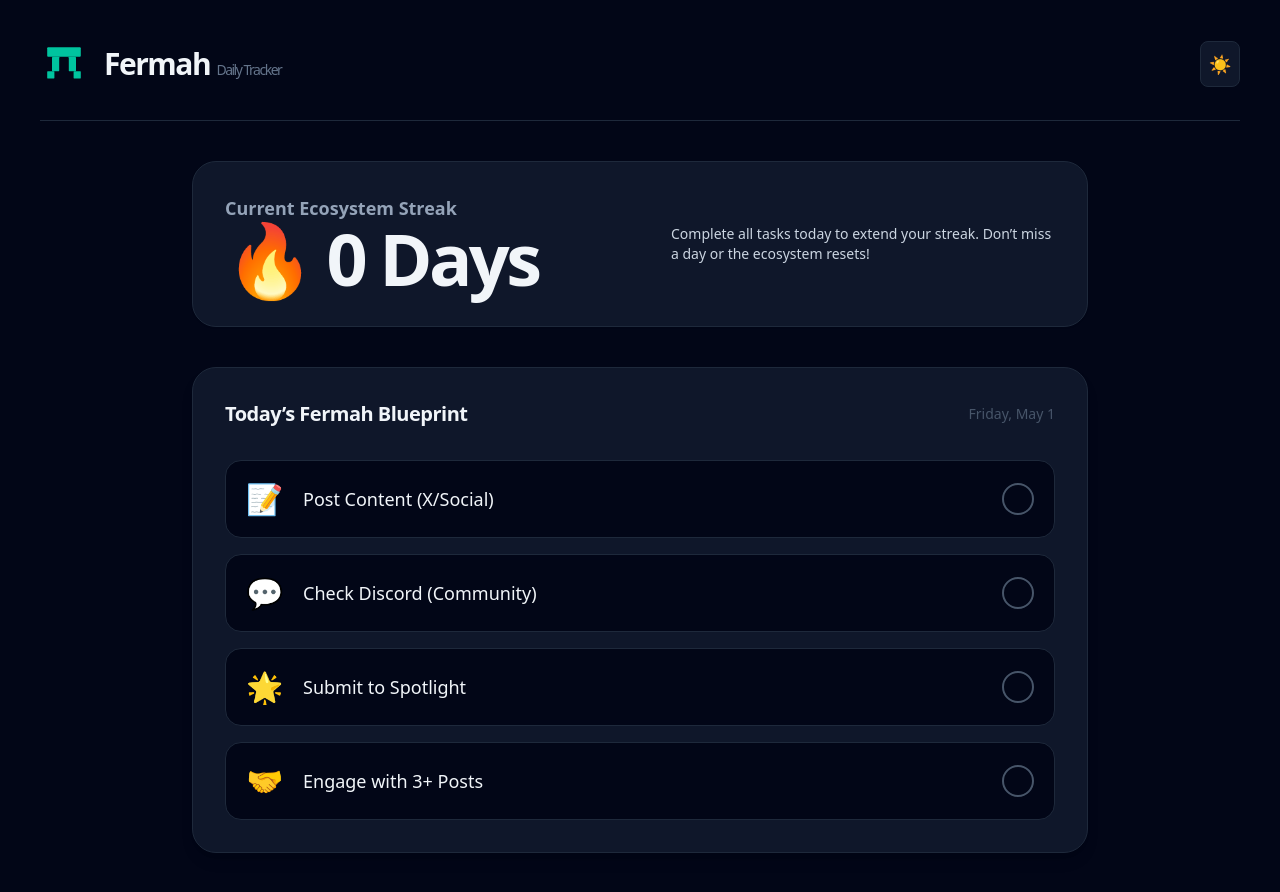
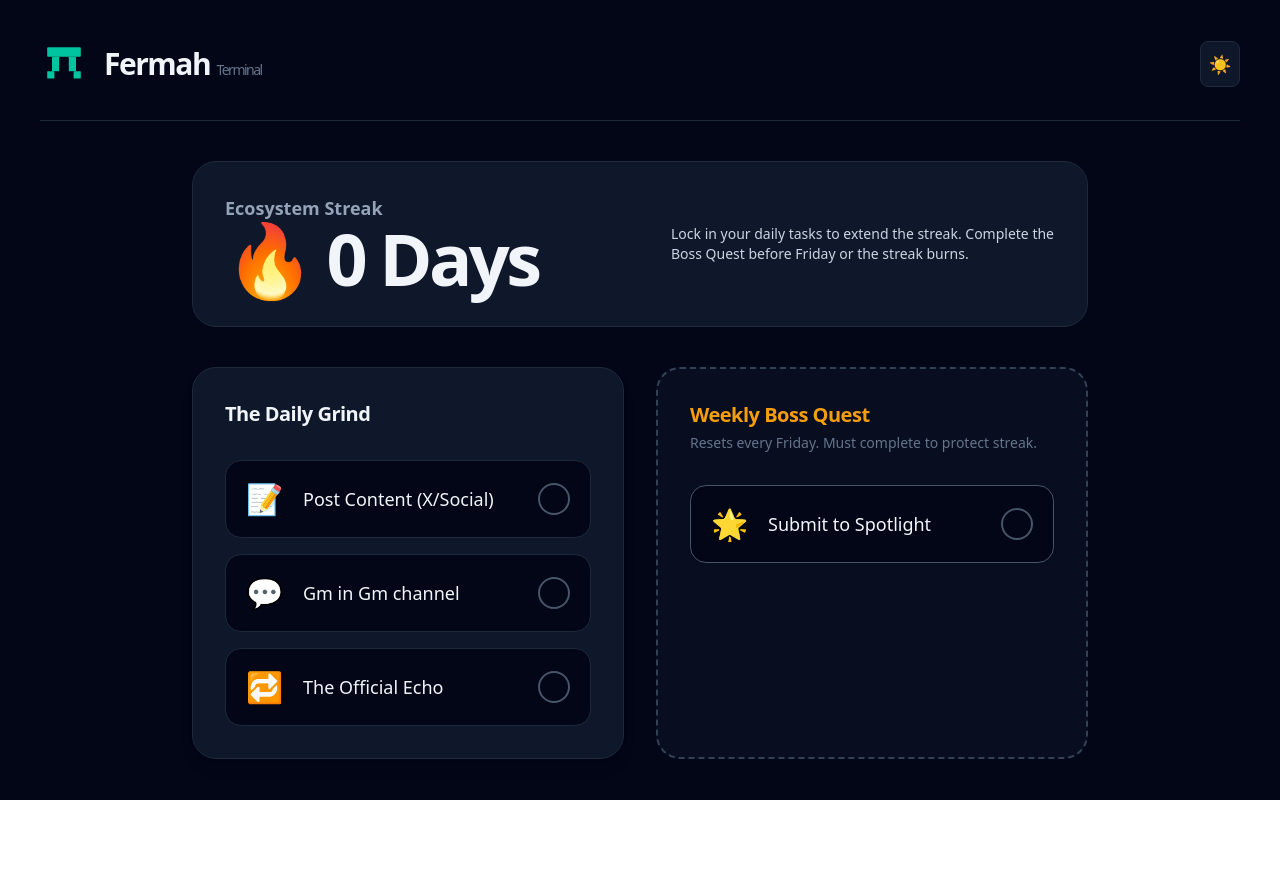
Before and after one commit to Web3Percy/FERMAH-DAILY-TRACKER, a Next.js app: page / in a window 1280 px wide. After the commit the page ends 800 px from the top, so only its background shows below. Built offline with nearby package versions, Linux system fonts and the light colour scheme.

Commit message:
Update page.tsx

```diff
--- a/app/page.tsx
+++ b/app/page.tsx
@@ -3,19 +3,35 @@
 import { useState, useEffect } from 'react';
 
 const DAILY_TASKS = [
-  { id: 'post', label: 'Post Content (X/Social)', icon: '📝' },
-  { id: 'discord', label: 'Check Discord (Community)', icon: '💬' },
-  { id: 'spotlight', label: 'Submit to Spotlight', icon: '🌟' },
-  { id: 'engage', label: 'Engage with 3+ Posts', icon: '🤝' },
+  { id: 'post', label: 'Post Content (X/Social)', icon: '📝', placeholder: 'https://x.com/yourhandle/status/...' },
+  { id: 'gm', label: 'Gm in Gm channel', icon: '💬', placeholder: 'https://discord.com/channels/1266746067265916978/1277635543034757130/...' },
+  { id: 'echo', label: 'The Official Echo', icon: '🔁', placeholder: 'https://x.com/yourhandle/status/...' },
 ];
 
+const WEEKLY_TASK = {
+  id: 'spotlight',
+  label: 'Submit to Spotlight',
+  icon: '🌟',
+  placeholder: 'https://discord.com/channels/1266746067265916978/1285714079087988797/...'
+};
+
+// Utilities for Date Math
 const getLocalToday = () => {
   const d = new Date();
   return `${d.getFullYear()}-${String(d.getMonth() + 1).padStart(2, '0')}-${String(d.getDate()).padStart(2, '0')}`;
 };
 
+const getMostRecentFriday = () => {
+  const d = new Date();
+  const dayOfWeek = d.getDay(); // Sun=0, Mon=1, ..., Fri=5, Sat=6
+  const daysToSubtract = (dayOfWeek + 2) % 7;
+  d.setDate(d.getDate() - daysToSubtract);
+  return `${d.getFullYear()}-${String(d.getMonth() + 1).padStart(2, '0')}-${String(d.getDate()).padStart(2, '0')}`;
+};
+
 export default function FermahTracker() {
-  const [completedTasks, setCompletedTasks] = useState<Record<string, boolean>>({});
+  const [completedDailyTasks, setCompletedDailyTasks] = useState<Record<string, boolean>>({});
+  const [spotlightDone, setSpotlightDone] = useState(false);
   const [currentStreak, setCurrentStreak] = useState(0);
   const [theme, setTheme] = useState<'light' | 'dark'>('dark');
   const [hydrated, setHydrated] = useState(false);
@@ -26,6 +42,7 @@
   const [verifyError, setVerifyError] = useState('');
 
   useEffect(() => {
+    // Theme setup
     const storedTheme = localStorage.getItem('fermah-theme') as 'light' | 'dark' | null;
     if (storedTheme) {
       setTheme(storedTheme);
@@ -35,28 +52,48 @@
     }
 
     const today = getLocalToday();
+    const currentFriday = getMostRecentFriday();
+
     const dataStr = localStorage.getItem('fermah-data');
-    let data = dataStr ? JSON.parse(dataStr) : { lastCheckIn: '', tasks: {}, streak: 0, lastStreakDate: '' };
+    let data = dataStr ? JSON.parse(dataStr) : {
+      lastCheckIn: '',
+      dailyTasks: {},
+      spotlightDone: false,
+      currentCycle: currentFriday,
+      streak: 0,
+      lastStreakDate: ''
+    };
 
+    // 1. Weekly Boss Quest Check (The Friday Reset)
+    if (data.currentCycle !== currentFriday) {
+      if (!data.spotlightDone) {
+        data.streak = 0; // Burn streak if weekly quest was missed
+      }
+      data.currentCycle = currentFriday;
+      data.spotlightDone = false; // Reset the quest for the new week
+    }
+
+    // 2. Daily Grind Check
     if (data.lastCheckIn !== today) {
       const yesterday = new Date();
       yesterday.setDate(yesterday.getDate() - 1);
       const yesterdayStr = `${yesterday.getFullYear()}-${String(yesterday.getMonth() + 1).padStart(2, '0')}-${String(yesterday.getDate()).padStart(2, '0')}`;
 
-      const allDoneYesterday = DAILY_TASKS.every(task => data.tasks[task.id]);
+      const allDoneYesterday = DAILY_TASKS.every(task => data.dailyTasks[task.id]);
 
       if (data.lastCheckIn === yesterdayStr && allDoneYesterday) {
-        // Streak continues
-      } else {
-        data.streak = 0;
+        // Streak survives the daily check
+      } else if (data.lastCheckIn !== '') {
+        data.streak = 0; // Burn streak if a day was skipped
       }
 
-      data.tasks = {};
+      data.dailyTasks = {};
       data.lastCheckIn = today;
-      localStorage.setItem('fermah-data', JSON.stringify(data));
     }
 
-    setCompletedTasks(data.tasks);
+    localStorage.setItem('fermah-data', JSON.stringify(data));
+    setCompletedDailyTasks(data.dailyTasks);
+    setSpotlightDone(data.spotlightDone);
     setCurrentStreak(data.streak);
     setHydrated(true);
   }, []);
@@ -68,8 +105,8 @@
     localStorage.setItem('fermah-theme', newTheme);
   };
 
-  const handleInitiateVerify = (taskId: string) => {
-    if (completedTasks[taskId]) return;
+  const handleInitiateVerify = (taskId: string, isDone: boolean) => {
+    if (isDone) return;
     if (verifyingTaskId === taskId) {
       setVerifyingTaskId(null);
       setVerifyError('');
@@ -81,12 +118,12 @@
   };
 
   const handleConfirmVerify = async (taskId: string) => {
-    if (taskId === 'post') {
+    // 1. X/Social Verifications
+    if (taskId === 'post' || taskId === 'echo') {
       if (!verifyUrl.includes('x.com') && !verifyUrl.includes('twitter.com')) {
         setVerifyError('Please paste a valid X/Twitter link.');
         return;
       }
-
       setIsVerifying(true);
       setVerifyError('');
 
@@ -96,53 +133,57 @@
           headers: { 'Content-Type': 'application/json' },
           body: JSON.stringify({ url: verifyUrl })
         });
+        const responseData = await res.json();
 
-        const data = await res.json();
-
-        if (data.success) {
-          finalizeTask(taskId);
+        if (responseData.success) {
+          finalizeTask(taskId, false);
         } else {
-          setVerifyError(data.error || 'Verification failed. Make sure the tweet is public.');
+          setVerifyError(responseData.error || 'Verification failed. Make sure the tweet is public.');
         }
       } catch (err) {
         setVerifyError('Network error connecting to verification server.');
       }
       setIsVerifying(false);
 
-    } else if (taskId === 'discord') {
-      // The Ultimate Content Channel Lock
-      const fermahServerId = '1266746067265916978';
-      const fermahContentChannelId = '1285714079087988797';
-
-      if (!verifyUrl.includes(`discord.com/channels/${fermahServerId}/${fermahContentChannelId}/`)) {
-        setVerifyError('Invalid link. You must paste a message link from the designated content channel.');
+    // 2. Discord Verifications
+    } else if (taskId === 'gm') {
+      if (!verifyUrl.includes('discord.com/channels/1266746067265916978/1277635543034757130/')) {
+        setVerifyError('Invalid link. You must paste a message link from the GM channel.');
         return;
       }
-
       setIsVerifying(true);
       setVerifyError('');
+      setTimeout(() => { finalizeTask(taskId, false); setIsVerifying(false); }, 600);
 
-      setTimeout(() => {
-        finalizeTask(taskId);
-        setIsVerifying(false);
-      }, 600);
-
-    } else {
-      finalizeTask(taskId);
+    } else if (taskId === 'spotlight') {
+      if (!verifyUrl.includes('discord.com/channels/1266746067265916978/1285714079087988797/')) {
+        setVerifyError('Invalid link. You must paste a message link from the designated Spotlight channel.');
+        return;
+      }
+      setIsVerifying(true);
+      setVerifyError('');
+      setTimeout(() => { finalizeTask(taskId, true); setIsVerifying(false); }, 600);
     }
   };
 
-  const finalizeTask = (taskId: string) => {
+  const finalizeTask = (taskId: string, isWeekly: boolean) => {
     const today = getLocalToday();
     const dataStr = localStorage.getItem('fermah-data');
-    let data = dataStr ? JSON.parse(dataStr) : { lastCheckIn: today, tasks: {}, streak: 0, lastStreakDate: '' };
+    let data = dataStr ? JSON.parse(dataStr) : null;
+    if (!data) return;
 
-    data.tasks[taskId] = true;
-    setCompletedTasks(data.tasks);
+    if (isWeekly) {
+      data.spotlightDone = true;
+      setSpotlightDone(true);
+    } else {
+      data.dailyTasks[taskId] = true;
+      setCompletedDailyTasks(data.dailyTasks);
+    }
 
-    const todayFinished = DAILY_TASKS.every(task => data.tasks[task.id]);
+    // Evaluate Streak ONLY based on daily tasks being done
+    const allDailyDone = DAILY_TASKS.every(task => data.dailyTasks[task.id]);
 
-    if (todayFinished && data.lastStreakDate !== today) {
+    if (allDailyDone && data.lastStreakDate !== today) {
       data.streak += 1;
       data.lastStreakDate = today;
       setCurrentStreak(data.streak);
@@ -163,7 +204,7 @@
     </svg>
   );
 
-  const allTasksDone = hydrated && DAILY_TASKS.every(task => completedTasks[task.id]);
+  const allDailyTasksDone = hydrated && DAILY_TASKS.every(task => completedDailyTasks[task.id]);
 
   return (
     <div className={`${theme} min-h-screen font-sans`}>
@@ -172,7 +213,7 @@
           <div className="flex items-center gap-4">
             <FermahLogoPi className="w-12 h-12" />
             <h1 className="text-2xl md:text-3xl font-bold tracking-tighter">
-              Fermah <span className="text-sm font-medium text-slate-500 dark:text-slate-500">Daily Tracker</span>
+              Fermah <span className="text-sm font-medium text-slate-500 dark:text-slate-500">Terminal</span>
             </h1>
           </div>
           <button
@@ -187,43 +228,42 @@
           {hydrated && (
             <section className="bg-white dark:bg-slate-900 p-8 rounded-3xl border border-slate-200 dark:border-slate-800 shadow-sm flex flex-col md:flex-row items-center justify-between gap-6 text-center md:text-left">
               <div>
-                <h2 className="text-lg font-semibold text-slate-500 dark:text-slate-400">Current Ecosystem Streak</h2>
+                <h2 className="text-lg font-semibold text-slate-500 dark:text-slate-400">Ecosystem Streak</h2>
                 <div className="flex items-center justify-center md:justify-start gap-4">
-                    <p className={`text-6xl md:text-7xl font-extrabold tracking-tighter ${allTasksDone ? 'text-[#00C49F]' : ''}`}>
+                    <p className={`text-6xl md:text-7xl font-extrabold tracking-tighter ${allDailyTasksDone ? 'text-[#00C49F]' : ''}`}>
                     🔥 {currentStreak} Days
                     </p>
                 </div>
               </div>
-              {allTasksDone ? (
+              {allDailyTasksDone ? (
                 <div className="bg-[#00C49F]/10 text-[#00C49F] px-5 py-3 rounded-xl font-bold border border-[#00C49F]/30 flex items-center gap-2">
-                  <span>✅</span> Perfect Day Complete!
+                  <span>✅</span> Daily Grid Complete
                 </div>
               ) : (
                 <p className="text-slate-600 dark:text-slate-300 max-w-sm text-sm">
-                  Complete all tasks today to extend your streak. Don’t miss a day or the ecosystem resets!
+                  Lock in your daily tasks to extend the streak. Complete the Boss Quest before Friday or the streak burns.
                 </p>
               )}
             </section>
           )}
 
           {hydrated && (
+            <div className="grid grid-cols-1 md:grid-cols-2 gap-8">
+              {/* DAILY GRIND SECTION */}
               <section className="bg-white dark:bg-slate-900 p-8 rounded-3xl border border-slate-200 dark:border-slate-800 shadow-lg">
                 <div className="flex items-center justify-between mb-8">
-                <h3 className="text-xl font-bold tracking-tight">Today’s Fermah Blueprint</h3>
-                <span className="text-sm font-medium text-slate-400 dark:text-slate-600">
-                  {new Date().toLocaleDateString('en-US', { weekday: 'long', month: 'short', day: 'numeric' })}
-                </span>
+                  <h3 className="text-xl font-bold tracking-tight">The Daily Grind</h3>
                 </div>
 
                 <div className="space-y-4">
                   {DAILY_TASKS.map((task) => {
-                  const isChecked = completedTasks[task.id] || false;
+                    const isChecked = completedDailyTasks[task.id] || false;
                     const isVerifyingThis = verifyingTaskId === task.id;
 
                     return (
                       <div key={task.id} className="flex flex-col gap-2">
                         <div
-                        onClick={() => handleInitiateVerify(task.id)}
+                          onClick={() => handleInitiateVerify(task.id, isChecked)}
                           className={`flex items-center gap-5 p-5 rounded-2xl bg-slate-100 dark:bg-slate-950 border transition cursor-pointer ${
                             isChecked
                               ? 'border-[#00C49F]/50 opacity-80 cursor-not-allowed'
@@ -231,11 +271,9 @@
                           }`}
                         >
                           <div className={`text-3xl ${isChecked ? 'grayscale opacity-50' : ''}`}>{task.icon}</div>
-
                           <label className={`flex-grow text-lg font-medium cursor-pointer ${isChecked ? 'text-slate-500 line-through' : ''}`}>
                             {task.label}
                           </label>
-
                           <div className={`w-8 h-8 rounded-full border-2 flex items-center justify-center transition-all ${
                               isChecked ? 'bg-[#00C49F] border-[#00C49F]' : 'border-slate-400 dark:border-slate-600'
                             }`}
@@ -249,25 +287,16 @@
                         </div>
 
                         {isVerifyingThis && !isChecked && (
-                        <div className="p-4 bg-slate-50 dark:bg-slate-900 border border-slate-200 dark:border-slate-800 rounded-xl ml-4 mr-4 flex flex-col gap-3 animate-in slide-in-from-top-2">
-                          <p className="text-sm text-slate-500 font-medium">
-                            {task.id === 'post' ? 'Paste the link to your X post to verify:' :
-                             task.id === 'discord' ? 'Paste your Fermah Discord message link:' :
-                             'Mark this task as complete?'}
-                          </p>
-
-                          {(task.id === 'post' || task.id === 'discord') && (
+                          <div className="p-4 bg-slate-50 dark:bg-slate-900 border border-slate-200 dark:border-slate-800 rounded-xl ml-4 mr-4 flex flex-col gap-3">
+                            <p className="text-sm text-slate-500 font-medium">Paste your link to verify:</p>
                             <input
                               type="url"
-                              placeholder={task.id === 'post' ? "https://x.com/yourhandle/status/..." : "https://discord.com/channels/1266746067265916978/1285714079087988797/..."}
+                              placeholder={task.placeholder}
                               value={verifyUrl}
                               onChange={(e) => setVerifyUrl(e.target.value)}
                               className="w-full p-3 rounded-lg bg-white dark:bg-slate-950 border border-slate-300 dark:border-slate-700 focus:outline-none focus:border-[#00C49F] text-slate-900 dark:text-white"
                             />
-                          )}
-
                             {verifyError && <p className="text-sm text-red-500 font-medium">{verifyError}</p>}
-
                             <button
                               onClick={() => handleConfirmVerify(task.id)}
                               disabled={isVerifying}
@@ -282,6 +311,66 @@
                   })}
                 </div>
               </section>
+
+              {/* WEEKLY BOSS QUEST SECTION */}
+              <section className="bg-slate-100 dark:bg-slate-900/50 p-8 rounded-3xl border-2 border-dashed border-slate-300 dark:border-slate-700">
+                <div className="flex items-center justify-between mb-8">
+                  <div>
+                    <h3 className="text-xl font-bold tracking-tight text-amber-500">Weekly Boss Quest</h3>
+                    <p className="text-sm text-slate-500 mt-1">Resets every Friday. Must complete to protect streak.</p>
+                  </div>
+                </div>
+
+                <div className="space-y-4">
+                  <div className="flex flex-col gap-2">
+                    <div
+                      onClick={() => handleInitiateVerify(WEEKLY_TASK.id, spotlightDone)}
+                      className={`flex items-center gap-5 p-5 rounded-2xl bg-white dark:bg-slate-950 border shadow-sm transition cursor-pointer ${
+                        spotlightDone
+                          ? 'border-amber-500/50 opacity-80 cursor-not-allowed'
+                          : 'border-slate-300 dark:border-slate-600 hover:border-amber-500/50'
+                      }`}
+                    >
+                      <div className={`text-3xl ${spotlightDone ? 'grayscale opacity-50' : ''}`}>{WEEKLY_TASK.icon}</div>
+                      <label className={`flex-grow text-lg font-medium cursor-pointer ${spotlightDone ? 'text-slate-500 line-through' : ''}`}>
+                        {WEEKLY_TASK.label}
+                      </label>
+                      <div className={`w-8 h-8 rounded-full border-2 flex items-center justify-center transition-all ${
+                          spotlightDone ? 'bg-amber-500 border-amber-500' : 'border-slate-400 dark:border-slate-600'
+                        }`}
+                      >
+                        {spotlightDone && (
+                          <svg className="w-5 h-5 text-white" fill="none" viewBox="0 0 24 24" stroke="currentColor" strokeWidth={3}>
+                            <path strokeLinecap="round" strokeLinejoin="round" d="M5 13l4 4L19 7" />
+                          </svg>
+                        )}
+                      </div>
+                    </div>
+
+                    {verifyingTaskId === WEEKLY_TASK.id && !spotlightDone && (
+                      <div className="p-4 bg-white dark:bg-slate-950 border border-slate-300 dark:border-slate-700 rounded-xl ml-4 mr-4 flex flex-col gap-3">
+                        <p className="text-sm text-slate-500 font-medium">Paste your Fermah Spotlight message link:</p>
+                        <input
+                          type="url"
+                          placeholder={WEEKLY_TASK.placeholder}
+                          value={verifyUrl}
+                          onChange={(e) => setVerifyUrl(e.target.value)}
+                          className="w-full p-3 rounded-lg bg-slate-50 dark:bg-slate-900 border border-slate-300 dark:border-slate-700 focus:outline-none focus:border-amber-500 text-slate-900 dark:text-white"
+                        />
+                        {verifyError && <p className="text-sm text-red-500 font-medium">{verifyError}</p>}
+                        <button
+                          onClick={() => handleConfirmVerify(WEEKLY_TASK.id)}
+                          disabled={isVerifying}
+                          className="bg-amber-500 text-slate-950 font-bold py-3 px-4 rounded-lg hover:bg-amber-400 transition disabled:opacity-50"
+                        >
+                          {isVerifying ? 'Verifying...' : 'Submit Quest & Lock'}
+                        </button>
+                      </div>
+                    )}
+                  </div>
+                </div>
+              </section>
+            </div>
           )}
         </main>
       </div>
```
Lines whose indentation alone changed are shown as unchanged.
